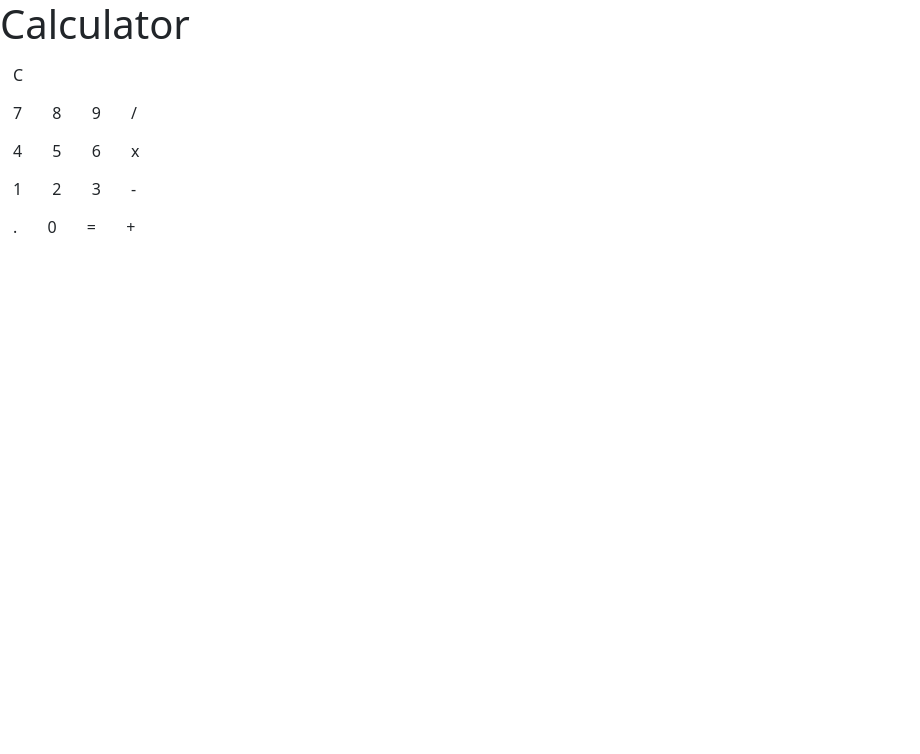
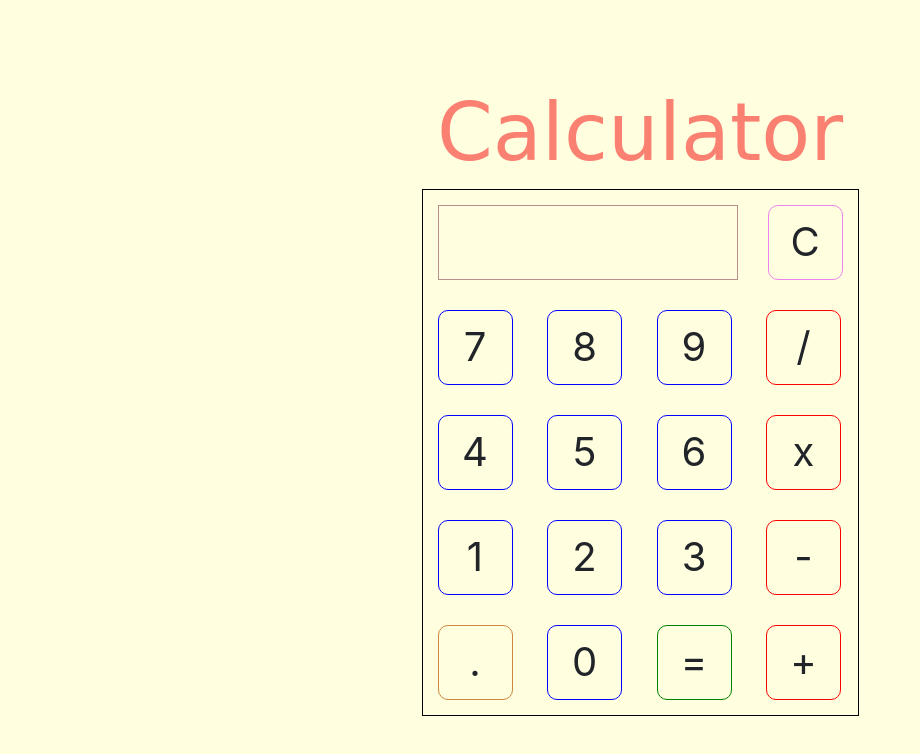
Before and after one commit to jvelasc3/calculator, a plain HTML site: page index.html in a window 1280 px wide. Shown: the whole page, without its empty margins (0-920 px from the left). Drawn offline with nearby package versions, Linux system fonts and the light colour scheme.

Commit message:
Styled style.css file

```diff
--- a/index.html
+++ b/index.html
@@ -5,14 +5,14 @@
     <meta http-equiv="X-UA-Compatible" content="IE=edge" />
     <meta name="viewport" content="width=device-width, initial-scale=1.0" />
     <title>Calculator</title>
+    <link
+      rel="stylesheet"
+      href="https://cdn.jsdelivr.net/npm/bootstrap@4.6.2/dist/css/bootstrap.min.css"
+      integrity="sha384-xOolHFLEh07PJGoPkLv1IbcEPTNtaed2xpHsD9ESMhqIYd0nLMwNLD69Npy4HI+N"
+      crossorigin="anonymous"
+    />
     <link rel="stylesheet" href="style.css" />
     <script src="script.js"></script>
-    <link
-      href="https://cdn.jsdelivr.net/npm/bootstrap@5.2.1/dist/css/bootstrap.min.css"
-      rel="stylesheet"
-      integrity="sha384-iYQeCzEYFbKjA/T2uDLTpkwGzCiq6soy8tYaI1GyVh/UjpbCx/TYkiZhlZB6+fzT"
-      crossorigin="anonymous"
-    />
   </head>
   <body>
     <h1>Calculator</h1>
--- a/style.css
+++ b/style.css
@@ -0,0 +1,100 @@
+body {
+  display: flex;
+  flex-direction: column;
+  justify-content: center;
+  align-items: center;
+  height: 100vh;
+  width: 100vw;
+}
+
+.btn {
+  height: 75px;
+  width: 75px;
+  margin: 15px;
+  font-size: 40px;
+}
+
+.number {
+  border: 1px solid blue;
+  border-radius: 10px;
+}
+
+.number:hover {
+  background-color: lightblue;
+}
+
+.operator {
+  border: 1px solid red;
+  border-radius: 10px;
+}
+
+.operator:hover {
+  background-color: lightcoral;
+}
+
+.decimal {
+  border: 1px solid peru;
+  border-radius: 10px;
+}
+
+.decimal:hover {
+  background-color: peachpuff;
+}
+
+.equal {
+  border: 1px solid green;
+  border-radius: 10px;
+}
+
+.equal:hover {
+  background-color: lightgreen;
+}
+
+#clear-btn {
+  border: 1px solid violet;
+  border-radius: 10px;
+}
+
+#clear-btn:hover {
+  background-color: lavender;
+}
+
+.first-row {
+  display: flex;
+  justify-content: center;
+  align-items: center;
+  flex-direction: row;
+}
+
+#screen {
+  display: flex;
+  flex-direction: column;
+  justify-content: flex-end;
+  align-items: flex-end;
+  width: 300px;
+  border: 1px solid rosybrown;
+  height: 75px;
+  margin: 15px;
+}
+
+.previous {
+  font-size: 20px;
+}
+
+.current {
+  font-size: 30px;
+}
+
+h1 {
+  font-family: cursive;
+  font-size: 80px;
+  color: salmon;
+}
+
+body {
+  background-color: lightyellow;
+}
+
+.calculator {
+  border: 1px solid black;
+}
```
